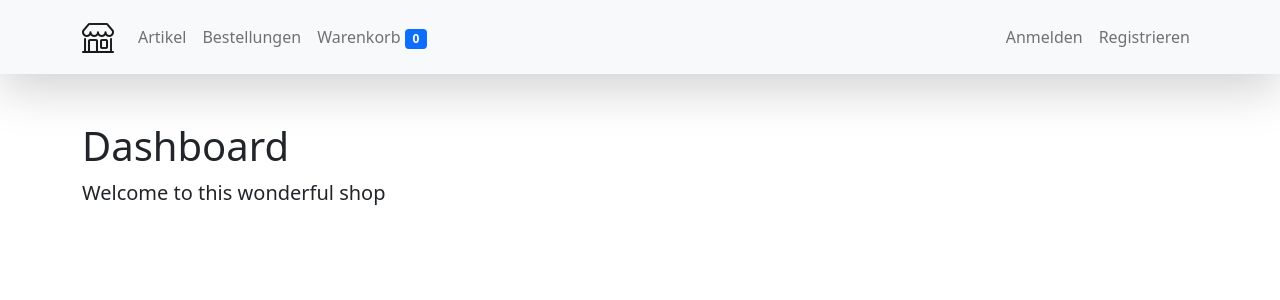
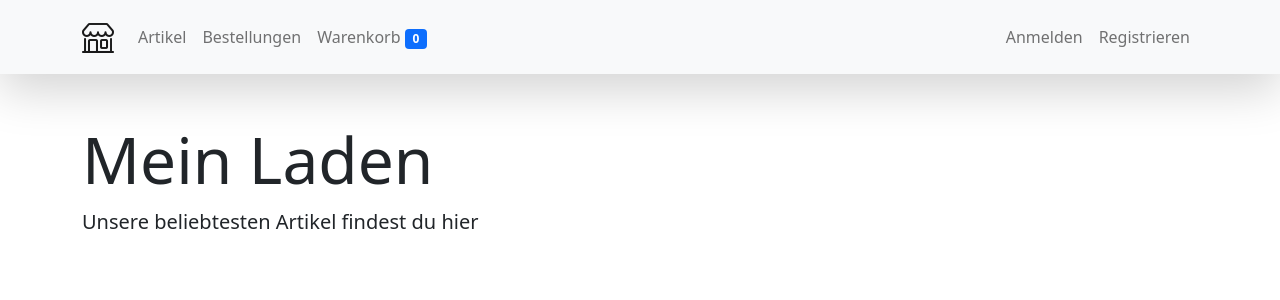
Before and after one commit to tmonzel/webshop-starter, a Vue app in the folder shop/: page / in a window 1280 px wide. Shown: the top 300 px of the page. Built offline with nearby package versions, Linux system fonts and the light colour scheme.

Commit message:
Style and text/headline changes

```diff
--- a/shop/src/views/DashboardView.vue
+++ b/shop/src/views/DashboardView.vue
@@ -1,7 +1,7 @@
 <template>
   <div class="container mt-5">
-    <h1>Dashboard</h1>
-    <p class="lead">Welcome to this wonderful shop</p>
+    <h1 class="display-3">Mein Laden</h1>
+    <p class="lead">Unsere beliebtesten Artikel findest du hier</p>
   </div>
 </template>
 
--- a/shop/src/views/ProductListView.vue
+++ b/shop/src/views/ProductListView.vue
@@ -1,6 +1,6 @@
 <template>
     <div class="container mt-5">
-      <h1>Produktpalette</h1>
+      <h1 class="display-3">Artikel</h1>
       <hr class="my-5">
       <ProductList :products="state.items" />
     </div>
```
